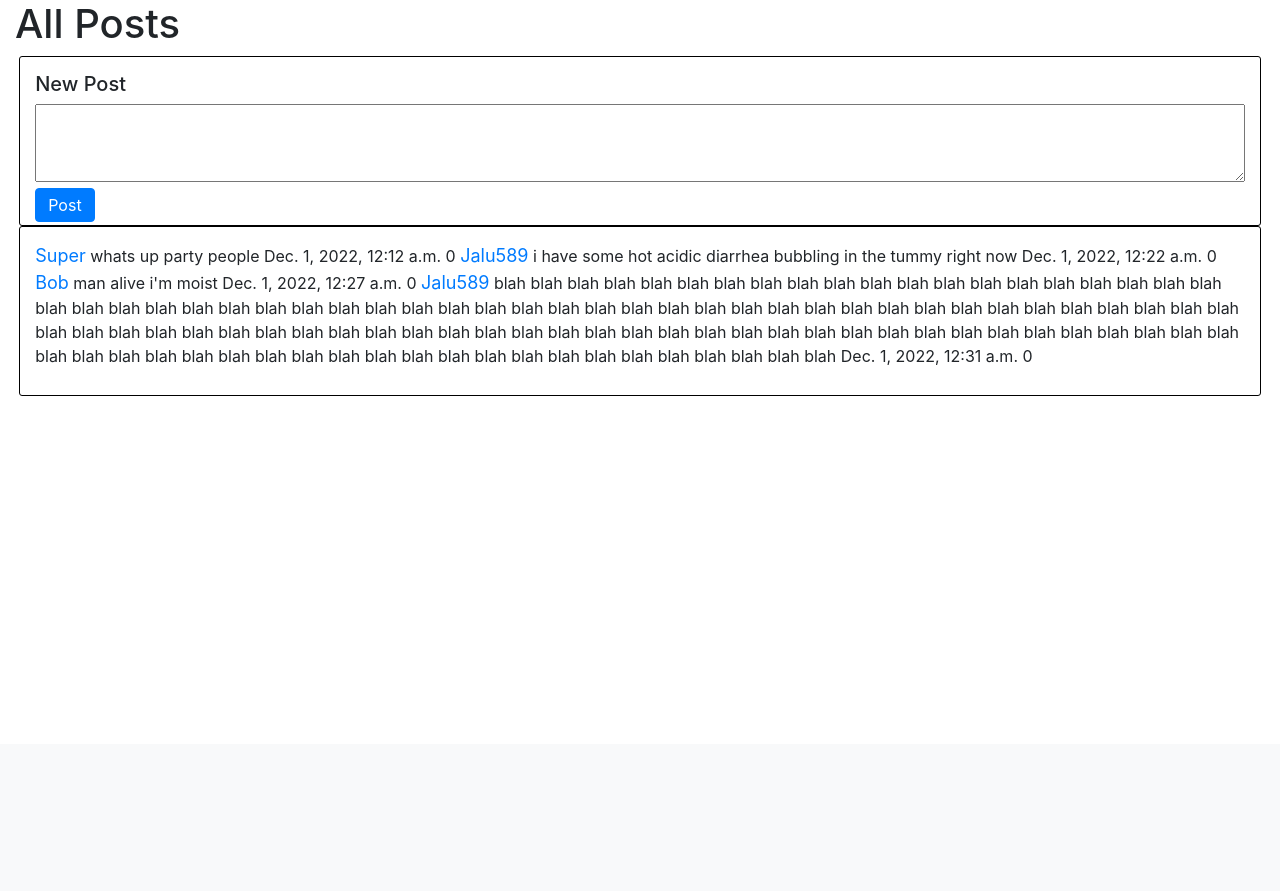
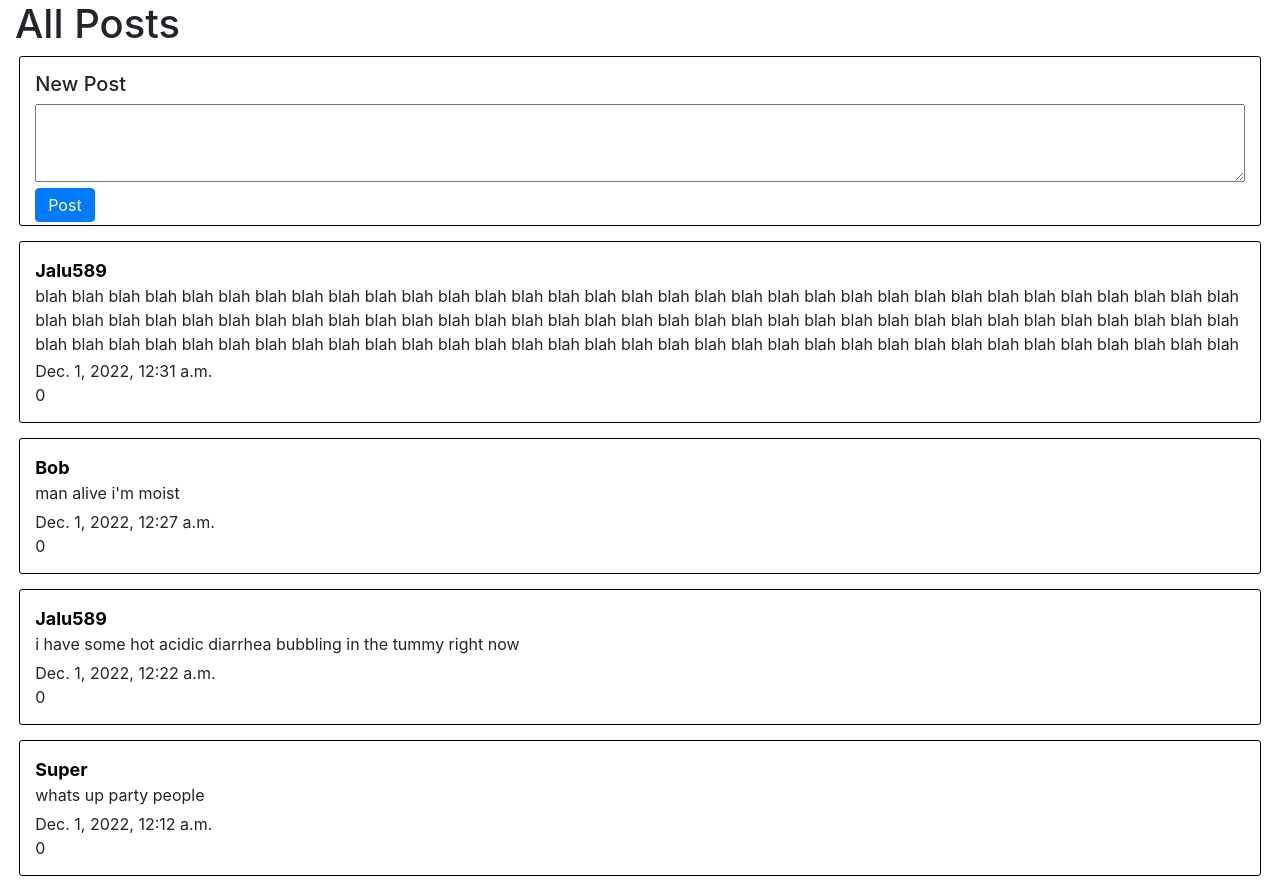
Before and after one commit to jalu589/Network, a Django app: page / in a window 1280 px wide. Shown: the part 56-947 px from the top of the page. Before the commit the page ends 452 px from the top, so only its background shows below. Run offline with Django 3.2, Linux system fonts and the light colour scheme; a user stored in the database is signed in; data comes from the database, SQL or seed files in the repository; both versions use the stored data as it was after the commit; some libraries are stand-ins or nearby versions.

Commit message:
post css

```diff
--- a/network/static/network/index.js
+++ b/network/static/network/index.js
@@ -27,4 +27,6 @@ function new_post() {
     .catch(error => {
         console.log('Error: ', error)
     });
+
+    window.location.reload()
 }
--- a/network/static/network/styles.css
+++ b/network/static/network/styles.css
@@ -15,12 +15,16 @@ h1 {
 
 #new-post,
 .post {
-    height: 170px;
     width: 97%;
     margin: auto;
     border: 0.5px solid black;
     border-radius: 3px;
     padding: 15px;
+    margin-bottom: 15px;
+}
+
+#new-post {
+    height: 170px;
 }
 
 textarea {
@@ -33,4 +37,12 @@ textarea {
 
 .post-user {
     font-size: 18px;
+    color: black;
+    font-weight: 700;
 }
+
+.post-content {
+    margin-bottom: 5px;
+    max-height: 70px;
+    overflow: hidden;
+}
--- a/network/templates/network/index.html
+++ b/network/templates/network/index.html
@@ -12,14 +12,16 @@
     </div>
 {% endif %}
 
-    <div class="post">
+
         {% for post in posts %}
+        <div class="post">
             <a class="post-user" href="">{{post.poster}}</a>
-            {{post.content}}
-            {{post.timestamp}}
-            {{post.like_count}}
+            <p class="post-content">{{post.content}}</p>
+            <p class="timestamp">{{post.timestamp}}</p>
+            <p>{{post.like_count}}</p>
+        </div>
         {% endfor %}
-    </div>
+
 {% endblock %}
 
 {% block script %}
--- a/network/views.py
+++ b/network/views.py
@@ -11,7 +11,7 @@ from django.views.decorators.csrf import csrf_exempt
 
 def index(request):
     return render(request, "network/index.html", {
-        "posts": Post.objects.all()
+        "posts": Post.objects.all().order_by("-timestamp")
     })
 
 
```
Also changed, not shown: db.sqlite3.
